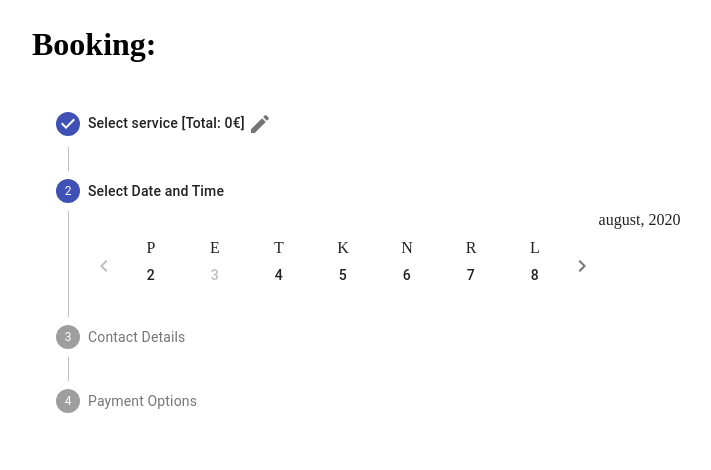
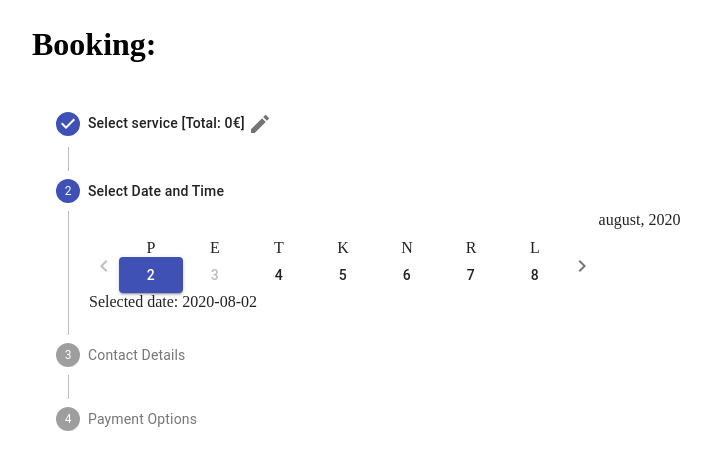
Before and after one commit to devmc-ee/devmcee-booking, a React (Create React App) app: page / in a window 1280 px wide. Shown: the top 470 px of the page, without its empty margins (8-719 px from the left). Built offline with nearby package versions, Linux system fonts and the light colour scheme.

Commit message:
feat: add date selection on date click

```diff
--- a/src/components/AvailableTimePicker.jsx
+++ b/src/components/AvailableTimePicker.jsx
@@ -9,17 +9,24 @@ import 'moment/locale/ru';
 const AvailableTimePicker = ({locale}) => {
 	moment.locale(locale);
 	const [calendarDate, setCalendarDate] = useState(moment().date());
+	const [selectedDate, setSelectedDate] = useState(moment().format('YYYY-MM-DD'));
 	const {maxAvailableDays, disabledWeekDays}= CALENDAR_SETTINGS;
+	console.log(selectedDate);
 	let calendarDays = [];
-	let disabledDay;
+	let disabledDay, selectedDay;
 
 	for (let i = calendarDate; i < calendarDate + 7; i++) {
 		disabledDay = (Math.abs(moment().date() - i + 1) >= maxAvailableDays);
 		disabledDay = disabledDay || disabledWeekDays.includes(moment().date(i).day());
+
+		selectedDay = moment(moment().date(i).format('YYYY-MM-DD')).isSame(moment(selectedDate));
+
 		calendarDays.push({
 			weekday: moment().date(i).format('ddd'),
 			date: moment().date(i).format('D'),
-			disabled: disabledDay
+			fullDate : moment().date(i).format('YYYY-MM-DD'),
+			disabled: disabledDay,
+			selected: selectedDay
 		})
 
 	}
@@ -28,12 +35,12 @@ const AvailableTimePicker = ({locale}) => {
 		if (maxAvailableDays > calendarDate)
 			setCalendarDate(prevDate => prevDate + 7);
 
-	}
+	};
 	const handleLeftClick = () => {
 		if (moment().date() < calendarDate)
 			setCalendarDate(prevDate => prevDate - 7);
 
-	}
+	};
 
 	return (
 		<div>
@@ -53,7 +60,11 @@ const AvailableTimePicker = ({locale}) => {
 								</div>
 								<div className="calendar-date">
 									<Button
-										disabled={day.disabled}>{day.date}</Button>
+
+										onClick={e=>{setSelectedDate( day.fullDate)}}
+										variant={day.selected ? 'contained' : 'text'}
+										color={day.selected ? 'primary' : 'default'}
+											disabled={day.disabled}>{day.date}</Button>
 								</div>
 							</div>
 
@@ -65,6 +76,7 @@ const AvailableTimePicker = ({locale}) => {
 					disabled={calendarDate > maxAvailableDays ? true : false} size="small"
 					onClick={handleRightClick}><ChevronRight/></IconButton>
 			</div>
+			Selected date: {selectedDate}
 		</div>
 	)
 }
```
